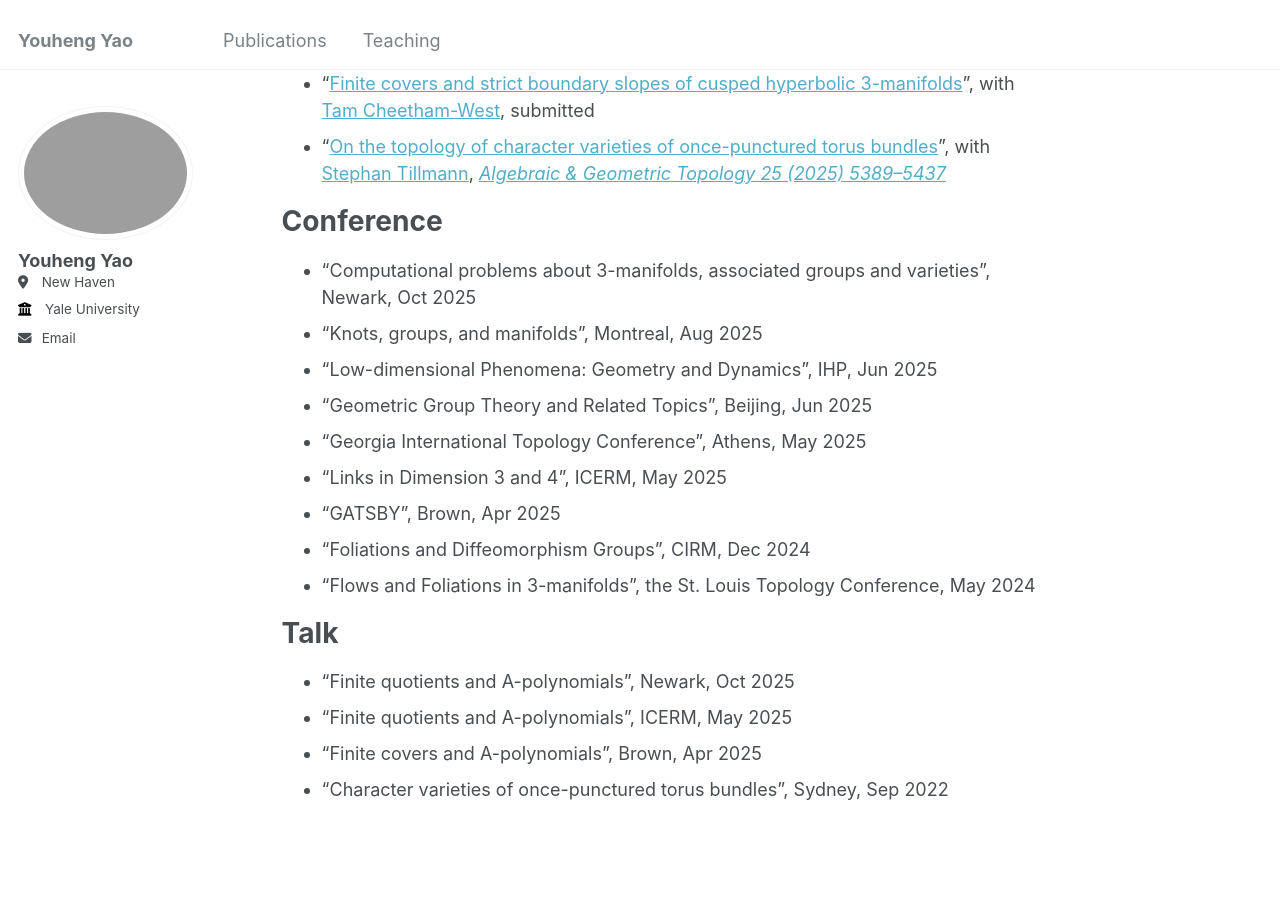
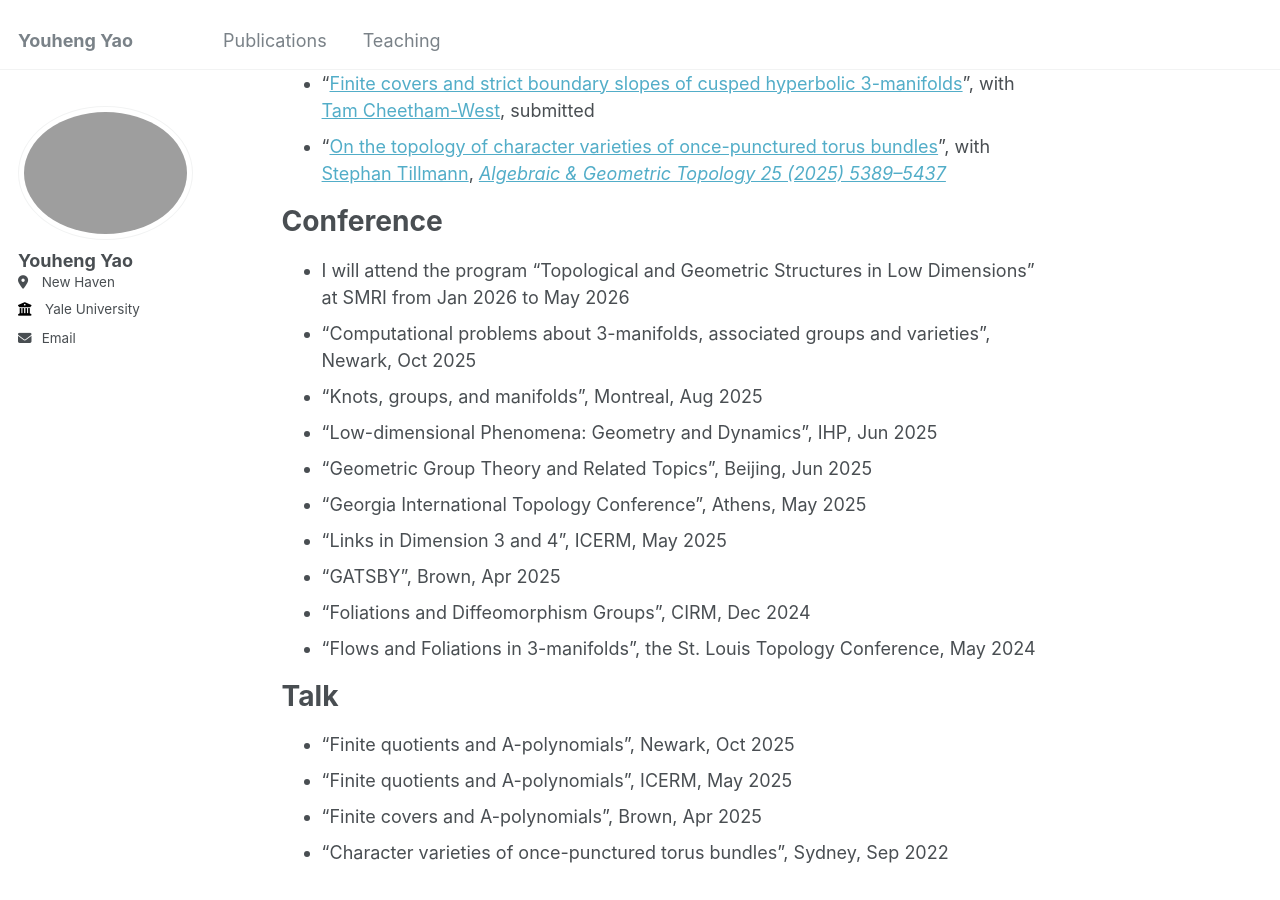
Before and after one commit to LionelYao/LionelYao.github.io, a Jekyll site: the page built from _pages/about.md, in a window 1280 px wide and 900 px high, scrolled down 634 px. Built offline with Jekyll 4.4.1, drawn with Linux system fonts in a browser that asks for light colours; a script that is not in the unit is left out.

Commit message:
Update about.md

```diff
--- a/_pages/about.md
+++ b/_pages/about.md
@@ -32,6 +32,7 @@ Publication
 
 Conference
 ======
+- I will attend the program "Topological and Geometric Structures in Low Dimensions" at SMRI from Jan 2026 to May 2026
 - "Computational problems about 3-manifolds, associated groups and varieties", Newark, Oct 2025
 - "Knots, groups, and manifolds", Montreal, Aug 2025
 - "Low-dimensional Phenomena: Geometry and Dynamics", IHP, Jun 2025
```
